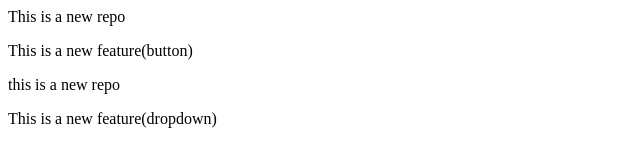
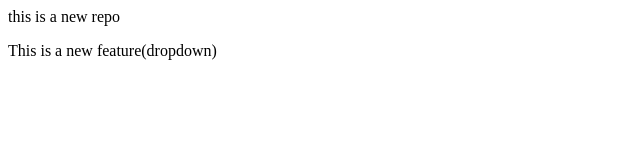
Before and after one commit to Gagan144-blip/localRepo, a plain HTML site: page index.html in a window 1280 px wide. Shown: the whole page, without its empty margins (0-640 px from the left). Drawn offline with Linux system fonts and the light colour scheme.

Commit message:
add changes

```diff
--- a/index.html
+++ b/index.html
@@ -1,4 +1,2 @@
-<p>This is a new repo</p>
-<p>This is a new feature(button)</p>
     <p>this is a new repo</p>
     <p>This is a new feature(dropdown)</p>
```
